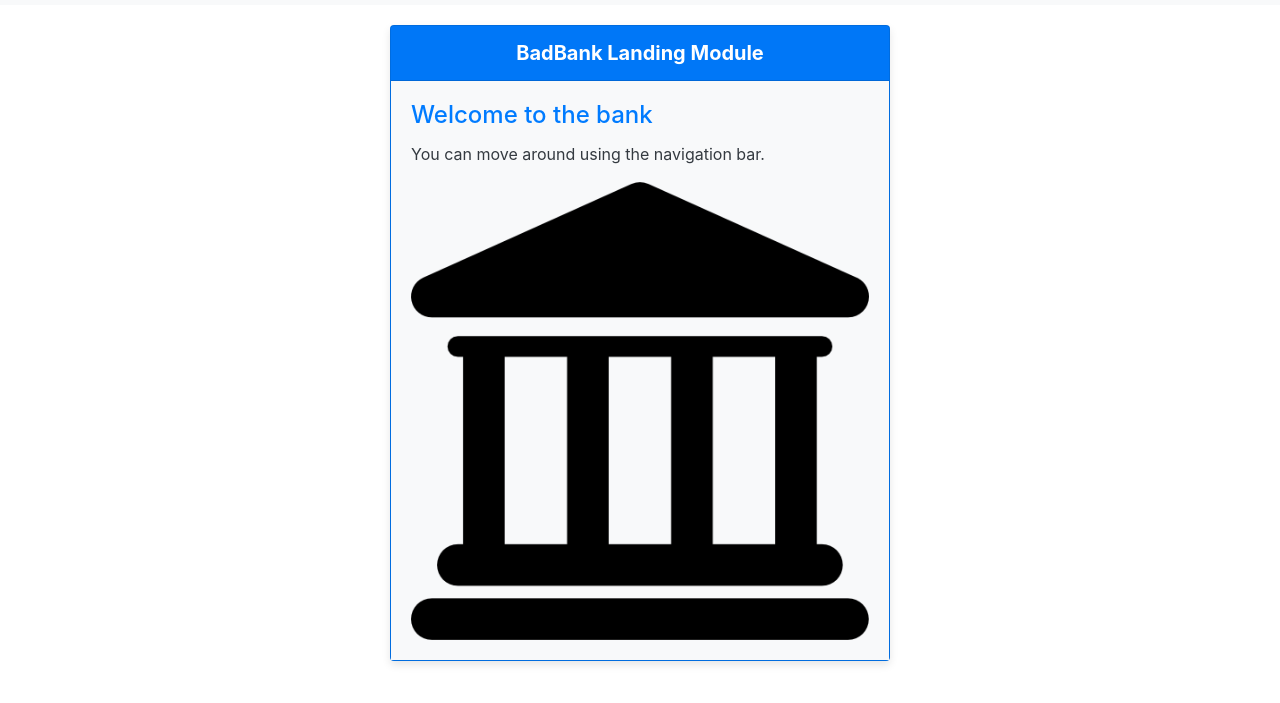
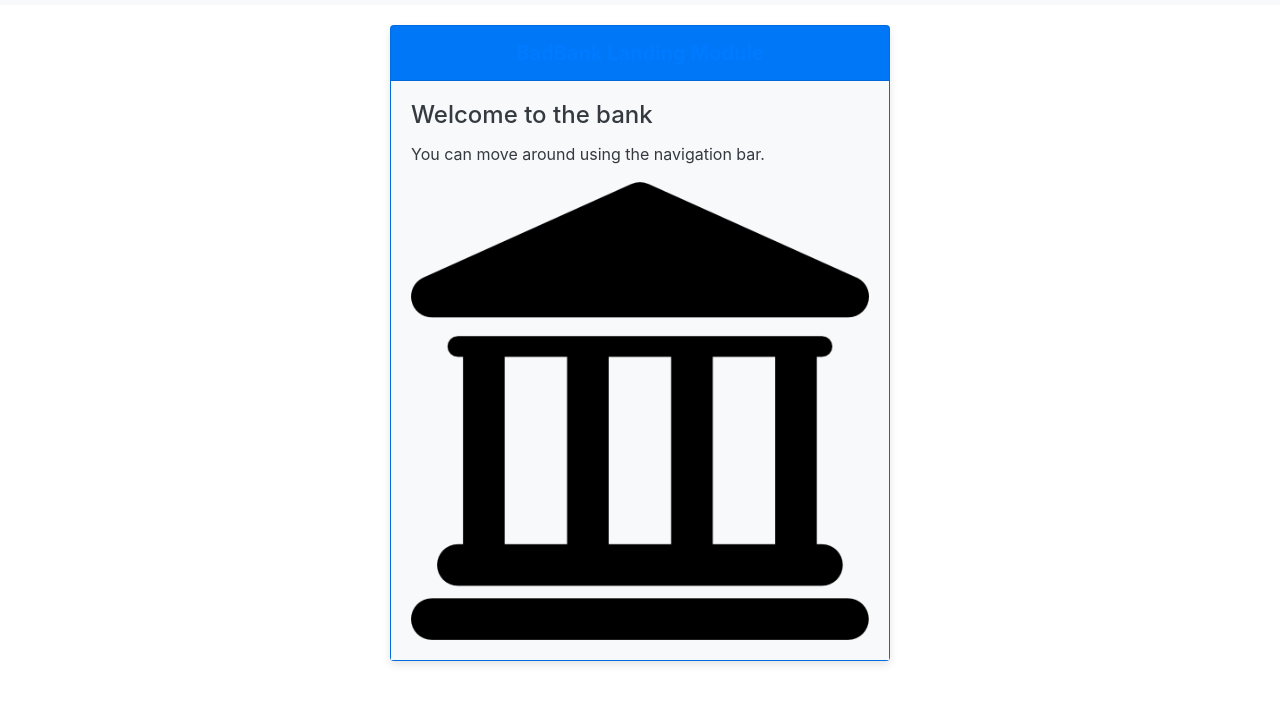
Before and after one commit to KaylaDefi/Full-Stack-Banking-App, a website: page public/index.html in a window 1280 px wide. Shown: the part 59-762 px from the top of the page. Drawn offline with nearby package versions, Linux system fonts and the light colour scheme; no server answers.

Commit message:
updated text colors

```diff
--- a/public/alldata.js
+++ b/public/alldata.js
@@ -24,7 +24,7 @@ function AllData() {
 
   return (
     <div className="container">
-      <h5>All Data in Store</h5>
+      <h5 style={{ color: '#007bff' }}>All Data in Store</h5>
       <div className="row">
         {users.map((user, index) => (
           <div className="col-sm-12 col-md-6 col-lg-4 mb-3" key={index}>
--- a/public/styles.css
+++ b/public/styles.css
@@ -4,6 +4,7 @@
   --card-bg-color: #ffffff;
   --card-header-bg-color: #007bff;
   --card-header-text-color: #fff;
+  --card-header-text-color: #007bff;
   --card-body-bg-color: #f8f9fa;
   --card-body-text-color: #343a40;
   --btn-primary-bg-color: #5799df;
@@ -23,8 +24,9 @@
   --card-bg-color: #424242;
   --card-header-bg-color: #555555;
   --card-header-text-color: #ffffff;
+  --card-title-text-color: #ffffff;
   --card-body-bg-color: #4f4f4f;
-  --card-body-text-color: #d3d3d3;
+  --card-body-text-color: #f9f7f7;
   --btn-primary-bg-color: #bb1c1c;
   --btn-primary-border-color: #bb1c1c;
   --btn-primary-text-color: #ffffff;
@@ -32,7 +34,7 @@
   --btn-secondary-border-color: #9c3f3f;
   --btn-secondary-text-color: #ffffff;
   --list-group-item-bg-color: #555555;
-  --list-group-item-text-color: #d3d3d3;
+  --list-group-item-text-color: #767182;
   --list-group-item-border-color: #777777;
 }
 
@@ -59,7 +61,7 @@ body, html {
   margin-bottom: 20px;
   border-radius: 10px;
   box-shadow: 0 4px 8px rgba(0, 0, 0, 0.1);
-  max-width: 700px; /* Adjusted max-width for a more balanced card */
+  max-width: 500px; /* Adjusted max-width for a more balanced card */
   width: 100%; /* Ensure the card takes the full width of its container */
   margin-left: auto;
   margin-right: auto;
@@ -85,7 +87,7 @@ body, html {
 
 /* Card titles */
 .card-title {
-  color: var(--card-header-bg-color); /* Blue color for titles */
+  color: var(--card-title-text-color); /* Blue color for titles */
   font-size: 1.5rem;
   margin-bottom: 15px;
 }
```
